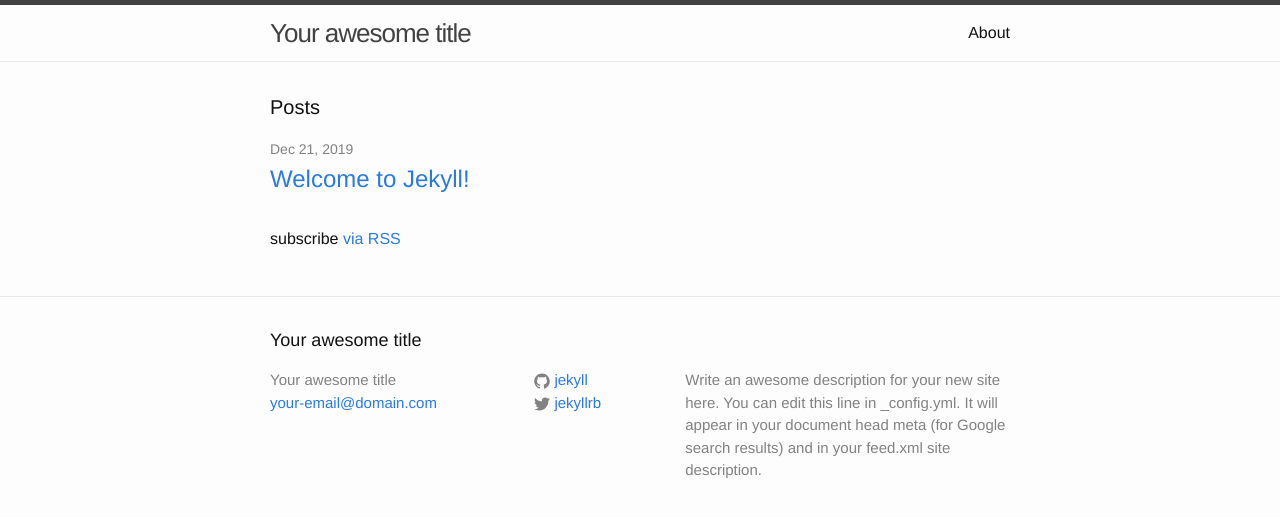
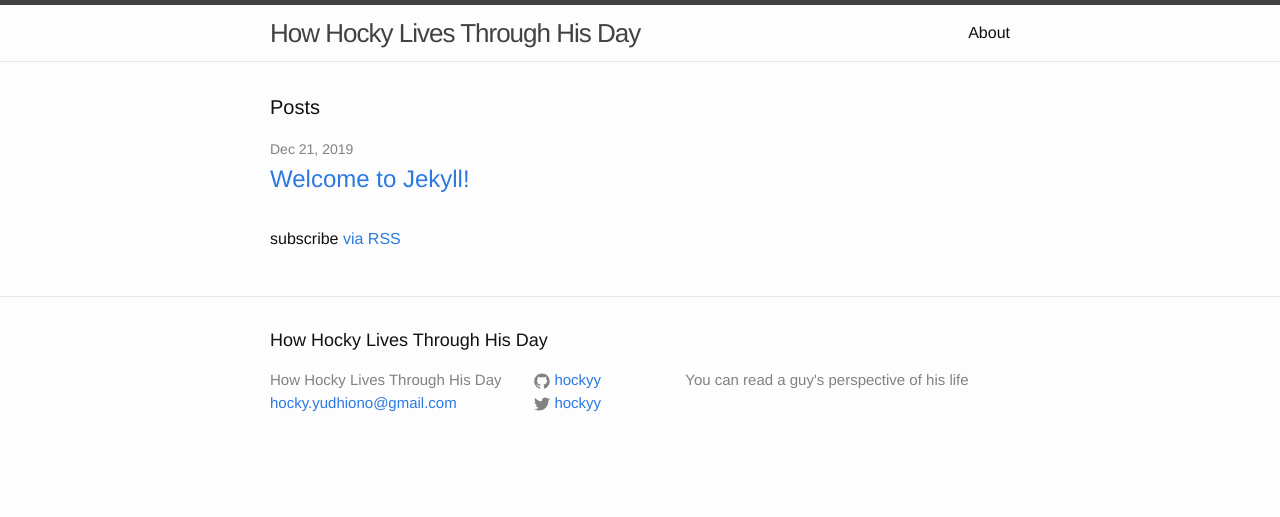
Before and after one commit to hockyy/blog, a Jekyll site: the page built from index.html, in a window 1280 px wide. Shown: the top 517 px of the page. Built offline with Jekyll 4.4.1, drawn with Linux system fonts in a browser that asks for light colours.

Commit message:
added some files

```diff
--- a/_config.yml
+++ b/_config.yml
@@ -6,16 +6,14 @@
 # 'jekyll serve'. If you change this file, please restart the server process.
 
 # Site settings
-title: Your awesome title
-email: your-email@domain.com
+title: How Hocky Lives Through His Day
+email: hocky.yudhiono@gmail.com
 description: > # this means to ignore newlines until "baseurl:"
-  Write an awesome description for your new site here. You can edit this
-  line in _config.yml. It will appear in your document head meta (for
-  Google search results) and in your feed.xml site description.
-baseurl: "" # the subpath of your site, e.g. /blog
-url: "http://yourdomain.com" # the base hostname & protocol for your site
-twitter_username: jekyllrb
-github_username:  jekyll
+  You can read a guy's perspective of his life
+baseurl: "/blog" # the subpath of your site, e.g. /blog
+url: "https://hocky.id" # the base hostname & protocol for your site
+twitter_username: hockyy
+github_username: hockyy
 
 # Build settings
 markdown: kramdown
```
Also changed, not shown: 8 other files.
